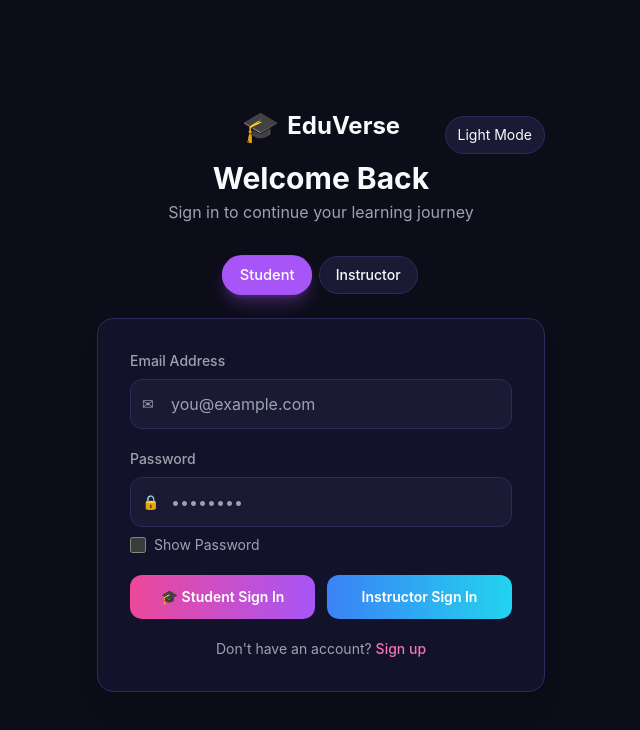
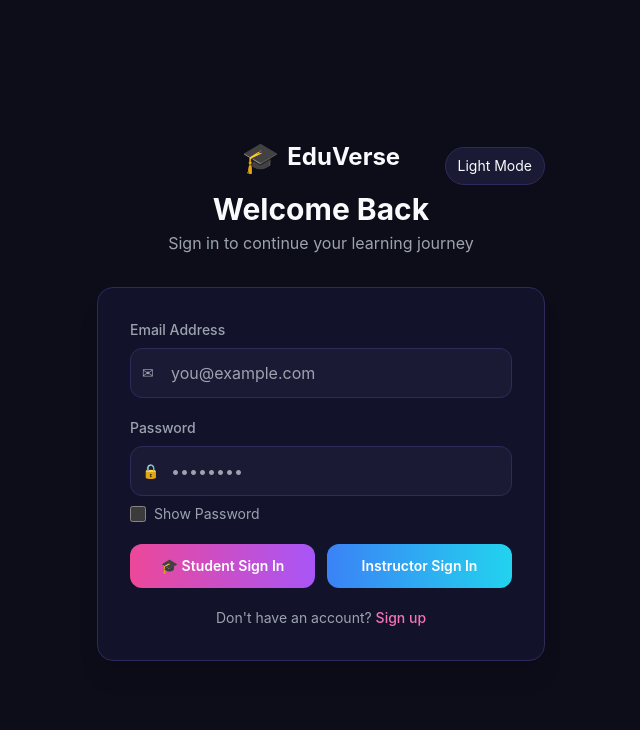
Before and after one commit to Tewodros-Getnet/EduVerse, a React (Vite) app in the folder student-frontend/: page /login in a window 1280 px wide. Shown: the top 730 px of the page, without its empty margins (319-959 px from the left). Built offline with nearby package versions, Linux system fonts and the light colour scheme.

Commit message:
fix(login): remove redundant role selector pills, bottom sign-in buttons are sufficient

```diff
--- a/student-frontend/src/pages/Login.jsx
+++ b/student-frontend/src/pages/Login.jsx
@@ -8,7 +8,6 @@ export default function Login() {
     const [email, setEmail] = useState('');
     const [password, setPassword] = useState('');
     const [showPw, setShowPw] = useState(false);
-    const [role, setRole] = useState('student');
     const [loading, setLoading] = useState(false);
     const [isVisible, setIsVisible] = useState(false);
     const { login } = useAuth();
@@ -19,7 +18,7 @@ export default function Login() {
         setTimeout(() => setIsVisible(true), 100);
     }, []);
 
-    const handleLogin = async (selectedRole = role) => {
+    const handleLogin = async (selectedRole) => {
         if (!email || !password) return toast.error('Please fill in all fields');
         setLoading(true);
         try {
@@ -38,7 +37,7 @@ export default function Login() {
     };
 
     const handleKey = (e) => {
-        if (e.key === 'Enter') handleLogin();
+        if (e.key === 'Enter') handleLogin('student');
     };
 
     return (
@@ -54,19 +53,6 @@ export default function Login() {
                     </div>
                     <h1 className="text-3xl font-bold text-[var(--text)] animate-gradient-text">Welcome Back</h1>
                     <p className="text-[var(--muted)] mt-1">Sign in to continue your learning journey</p>
-                </div>
-
-                <div className="flex items-center justify-center gap-2 mb-6">
-                    {['student', 'instructor'].map((option) => (
-                        <button
-                            key={option}
-                            type="button"
-                            onClick={() => setRole(option)}
-                            className={`px-4 py-2 rounded-full border text-sm font-medium transition-all duration-300 ${role === option ? 'bg-purple-500 text-white border-transparent scale-105 shadow-lg shadow-purple-500/30' : 'bg-[var(--surface-2)] text-[var(--text)] border-[var(--border)] hover:bg-[var(--surface)] hover:scale-105'}`}
-                        >
-                            {option === 'student' ? 'Student' : 'Instructor'}
-                        </button>
-                    ))}
                 </div>
 
                 <div className="bg-[var(--surface)] border border-[var(--border)] rounded-2xl p-8 space-y-5 shadow-xl shadow-black/10 hover:border-purple-500/30 transition-colors duration-300">
```
